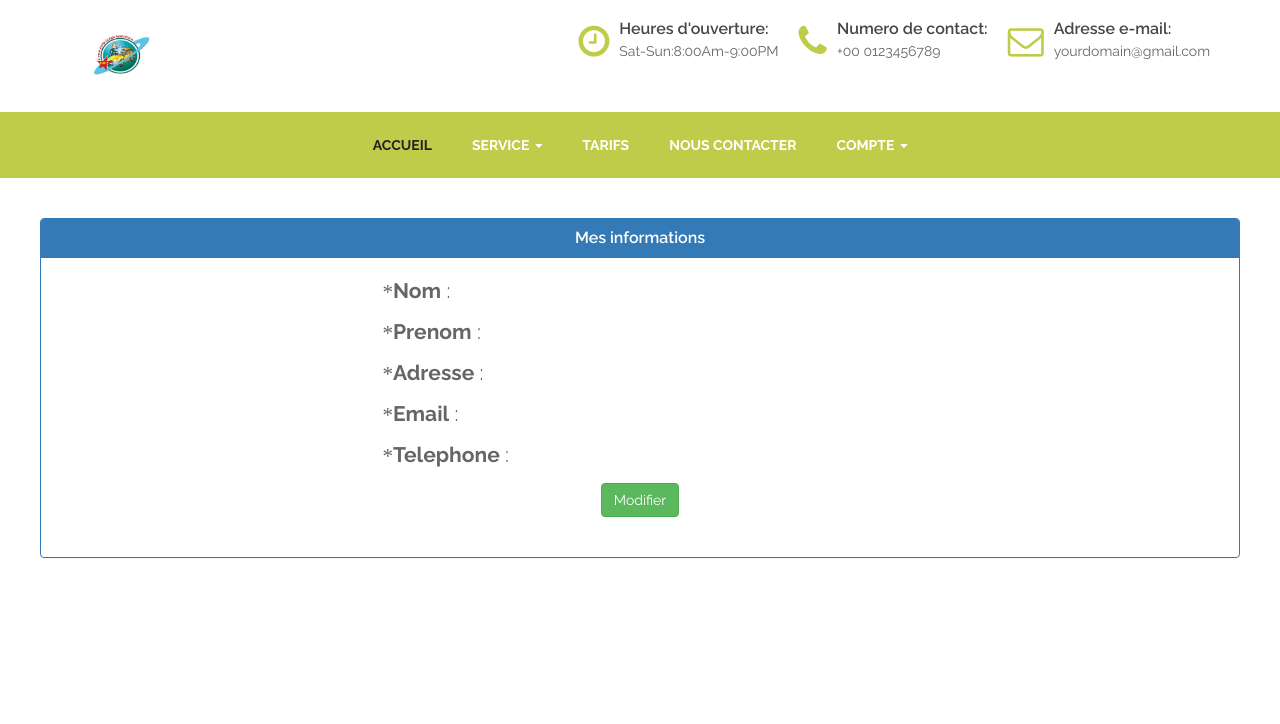
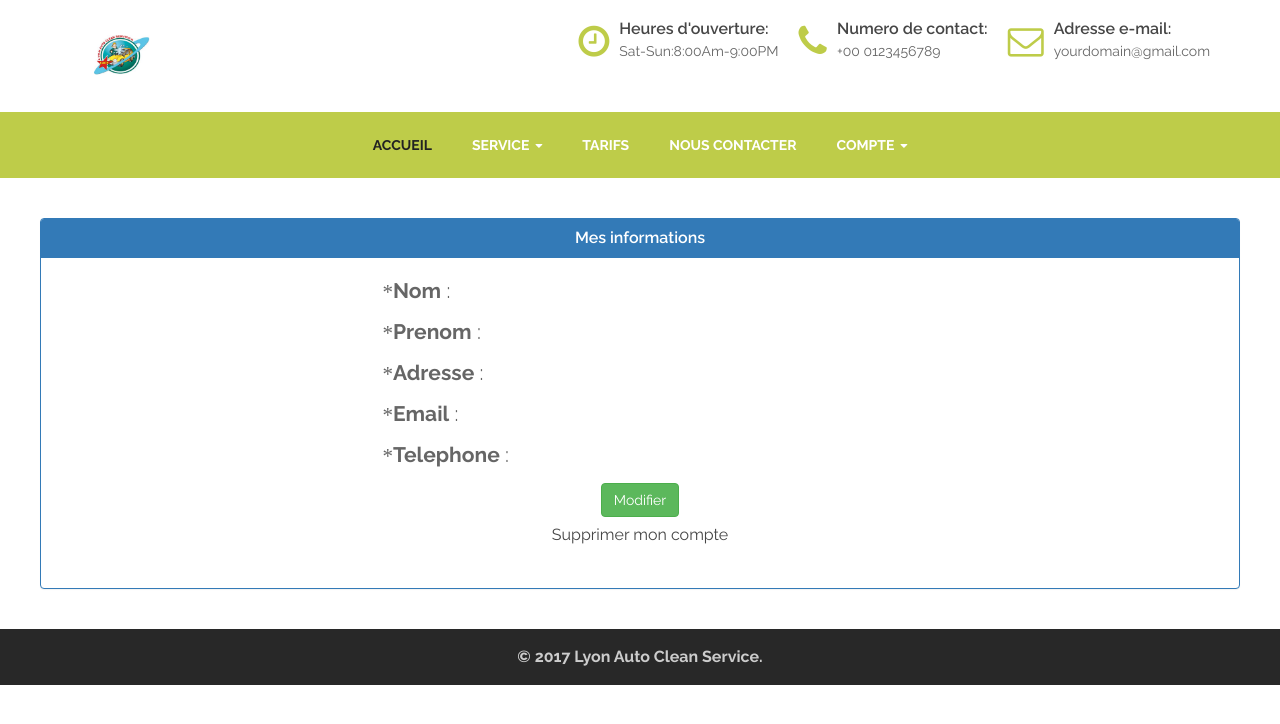
Before and after one commit to ziatl/CarWash-Angular, an Angular app: page /profile in a window 1280 px wide. Shown: the top 724 px of the page. Built offline with nearby package versions, Linux system fonts and the light colour scheme; a web font is replaced by a local one.

Commit message:
Petite modification sur les alertes

```diff
--- a/src/app/profile/profile.component.html
+++ b/src/app/profile/profile.component.html
@@ -39,11 +39,32 @@
 
       </div>
       <div class="container" align="center">
-        <button type="button" class="btn btn-success" >Modifier</button>
+        <button type="button" class="btn btn-success" routerLink="/update" routerLinkActive="active">Modifier</button>
+      </div>
+      <div class="alert-link" align="center" style="margin-top: 5px;">
+        <a>Supprimer mon compte</a>
       </div>
 
     </div>
 
   </div>
 
+
 </div>
+<!-- Footer Section Start -->
+<footer>
+
+  <!-- Footer Bottom Section Start -->
+  <div class="footer-bottom-sec">
+    <div class="container">
+      <div class="row">
+        <div class="col-md-12">
+          <div class="copy-right">
+            <p>&copy; 2017 Lyon Auto Clean Service.</p>
+          </div>
+        </div>
+      </div>
+    </div>
+  </div>
+  <!-- Footer Bottom Section End -->
+</footer>
--- a/src/app/sign/join.component.html
+++ b/src/app/sign/join.component.html
@@ -1,3 +1,7 @@
+<div class="alert alert-info" align="center" *ngIf="etat">
+  Bienvenue <strong>{{user.prenom}} !</strong> Vous pouvez vous <button class="btn-info" routerLink="/login" routerLinkActive="active">connectez</button> a votre espace.
+
+</div>
 <div class="panel panel-primary" style="margin:40px;">
   <div class="panel-heading">
     <h3 class="panel-title" align="center">Information d'inscription</h3>
--- a/src/app/sign/join.component.ts
+++ b/src/app/sign/join.component.ts
@@ -16,10 +16,12 @@ export class JoinComponent{
   reponse:any;
   user = new User();
   errEmail = "";
+  etat = "";
   constructor(public userService: UserService){
     this.userService.user = {};
     this.user = new User();
     this.errEmail = "";
+    this.etat = "false";
   }
 
   public join(f:NgForm){
@@ -36,8 +38,9 @@ export class JoinComponent{
         console.log(this.reponse);
         if (this.reponse.id == 0){
           this.errEmail = "Adresse e-mail déjà utilisé.";
+          this.userService.user = {};
         }else {
-          window.location.href = "/";
+          this.etat = "false";
         }
       });
   }
--- a/src/app/sign/update.component.html
+++ b/src/app/sign/update.component.html
@@ -1,3 +1,6 @@
+<div class="alert alert-info" align="center" *ngIf="etat">
+  Modification effectuée avec succès !
+</div>
 <div class="panel panel-primary" style="margin:40px;">
   <div class="panel-heading">
     <h3 class="panel-title" align="center">Information d'inscription</h3>
--- a/src/app/sign/update.component.ts
+++ b/src/app/sign/update.component.ts
@@ -16,13 +16,13 @@ export class UpdateComponent{
   reponse:any;
   user = new User();
   errEmail = "";
+  etat = "";
   constructor(public userService: UserService){
     this.userService.user = {};
     this.user = new User();
     this.userService.getUserById(localStorage.getItem("wcid")).subscribe(data=>{
       this.reponse = data;
       this.jsonToUser(this.reponse);
-      console.log(this.user);
     });
 
   }
@@ -43,9 +43,10 @@ export class UpdateComponent{
       this.reponse = data;
       if (this.reponse.id == 0){
         this.errEmail = "Adresse e-mail déjà utilisé.";
+        this.userService.user = {};
       }else {
         this.jsonToUser(this.reponse);
-        console.log(this.user);
+        this.etat = "true";
       }
     });
   }
```
